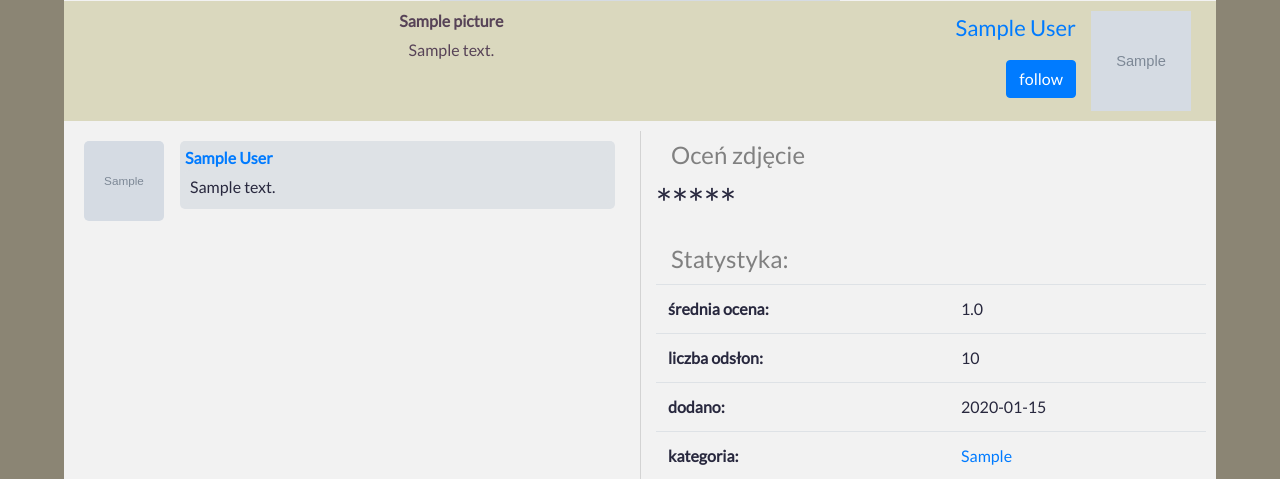
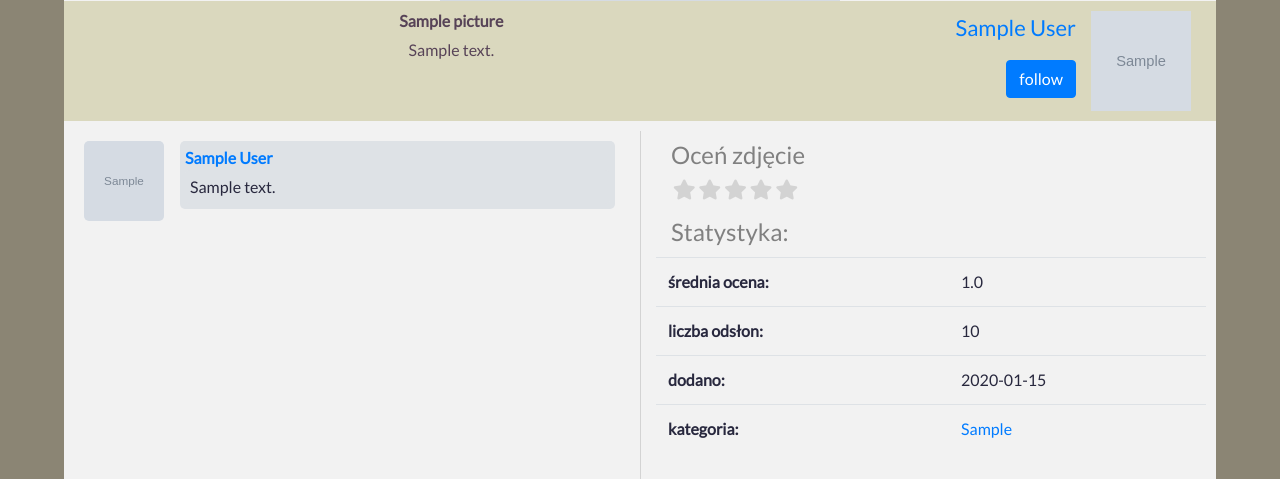
Before and after one commit to allVentures/fotoPX-Picture-Sharing-Application-, a Django app: a page that uses fotoPXapp/templates/picture_view.html in a window 1280 px wide. Shown: the part 438-917 px from the top of the page. Run offline with Django 3.2, Linux system fonts and the light colour scheme; tables that the repository leaves empty hold one stand-in row (values such as "Sample post"); grey boxes marked "Sample" are stand-in pictures; parts of the project's set-up code (start-up, migrations or seed data) failed here and were passed over; some libraries are stand-ins or nearby versions.

Commit message:
picture rating working (js, css, html) views to be updated

```diff
--- a/fotoPXapp/GlobalFunctions.py
+++ b/fotoPXapp/GlobalFunctions.py
@@ -17,6 +17,11 @@ def ReplacePolishCharacters(text):
 
 def RemoveSpecialCharacters(text):
     text = re.sub('[^A-Za-z0-9ąćęłńóśżź]+', ' ', text)
+    return text
+
+
+def TextInputCleanup(text):
+    text = re.sub('[^A-Za-z0-9ąćęłńóśżź.,?!-%@*/+]+', ' ', text)
     return text
 
 
--- a/fotoPXapp/static/css/styles.css
+++ b/fotoPXapp/static/css/styles.css
@@ -278,13 +278,38 @@ li.comments div {
     overflow: hidden;
 }
 
-.buttonAddComment{
+.buttonAddComment {
     float: right;
     margin-bottom: 4px;
 }
 
 .pictureComment {
     width: 100%;
+}
+
+/*--------------Picture Rating-----------------------------*/
+
+.PictureRating {
+    direction: rtl;
+    margin-left: 17px;
+}
+
+.PictureRating input {
+    position: absolute;
+    left: -999999px;
+}
+
+.PictureRating > label {
+    display: inline-block;
+    font-size: 20px;
+    color: lightgray;
+}
+
+.PictureRating > label:hover,
+.PictureRating > label:hover ~ label:before,
+.PictureRating > label.selected,
+.PictureRating > label.selected ~ label:before {
+    color: #f0ad4e;
 }
 
 /*-----------------USER PAGE----------------------------*/
--- a/fotoPXapp/static/js/scripts.js
+++ b/fotoPXapp/static/js/scripts.js
@@ -125,9 +125,7 @@ $(function () {
         img.src = src;
     });
 
-// all picture display flex end
-
-// Picture comments input size
+//--------------- Picture comments input size ---------------
     var $commentInput = $('.form-control.commentInput');
     $commentInput.on('input', function (e) {
         var scroll_height = $(this).get(0).scrollHeight;
@@ -142,7 +140,7 @@ $(function () {
         }
     });
 
-// Picture comments  - Add Comment
+// ---------------Picture comments  - Add Comment ---------------
     var $buttonComment = $('.buttonAddComment');
     $buttonComment.on('click', function (e) {
         var url = $(location).attr('href');
@@ -175,6 +173,26 @@ $(function () {
         $('#pictureCommentLi').after($new_comment);
     }
 
+    //----------Picture rating---------------
+
+    $('.PictureRating input').change(function () {
+        var url = $(location).attr('href');
+        var $radio = $(this);
+        var $rating = $radio.val();
+        $('.PictureRating .selected').removeClass('selected');
+        $radio.closest('label').addClass('selected');
+         $.ajax({
+            url: url,
+            data: {"rating": $rating},
+            type: "GET",
+            dataType: "json"
+        }).done(function (json) {
+            console.log("rating changed");
+        }).fail(function (xhr, status, err) {
+        }).always(function (xhr, status) {
+        });
+    });
+
 
 // --------------------JS END -------------------------
 });
--- a/fotoPXapp/templates/picture_view.html
+++ b/fotoPXapp/templates/picture_view.html
@@ -65,7 +65,25 @@
     </div>
     <div class="pictureExif col-6">
         <h4 class="pictureViewH4">Oceń zdjęcie</h4>
-        <h1>*****</h1>
+
+        <div class="PictureRating">
+            <label class="fas fa-star">
+                <input type="radio" name="rating" value="5" title="5 stars">
+            </label>
+            <label class="fas fa-star">
+                <input type="radio" name="rating" value="4" title="4 stars">
+            </label>
+            <label class="fas fa-star">
+                <input type="radio" name="rating" value="3" title="3 stars">
+            </label>
+            <label class="fas fa-star">
+                <input type="radio" name="rating" value="2" title="2 stars">
+            </label>
+            <label class="fas fa-star">
+                <input type="radio" name="rating" value="1" title="1 star">
+            </label>
+        </div>
+
         <h4 class="pictureViewH4">Statystyka:</h4>
         <table class="table">
             <tbody>
--- a/fotoPXapp/views.py
+++ b/fotoPXapp/views.py
@@ -1,5 +1,4 @@
 import random
-
 from django.contrib.auth import authenticate, login, logout
 from django.contrib.auth.mixins import LoginRequiredMixin
 from django.contrib.auth.models import User, Permission
@@ -15,7 +14,7 @@ from os import path, rename, remove
 from json import dumps
 from fotoPXapp.models import ExtendUser, Regions, Picture, PictureCategory, PictureTags, PictureRating, \
     PictureComment, Followers, Tags
-from fotoPXapp.GlobalFunctions import ReplacePolishCharacters, RemoveSpecialCharacters, GetExifData
+from fotoPXapp.GlobalFunctions import ReplacePolishCharacters, RemoveSpecialCharacters, GetExifData, TextInputCleanup
 from PIL import Image
 from fotoPXapp.forms import RegisterForm, LoginForm, AddPictureForm, AddComment
 
@@ -325,7 +324,9 @@ class AllPictures(View):
 class PictureView(View):
     def get(self, request, category_slug, picture_slug, id):
         form = AddComment()
+        picture_rating = request.GET.get('rating')
         picture_comment = str(request.GET.get('picture_comment'))
+        picture_comment = TextInputCleanup(picture_comment)
 
         if picture_comment != "None":
             new_comment = PictureComment.objects.create(commenter_id=request.user.id, comment=picture_comment,
@@ -337,10 +338,19 @@ class PictureView(View):
             response_data["commenter_slug"] = request.user.extenduser.slug
             return HttpResponse(dumps(response_data), content_type="application/json")
 
+        if picture_rating:
+            if PictureRating.objects.filter(rater_id=request.user.id, picture_id_id=id):
+                PictureRating.objects.filter(rater_id=request.user.id, picture_id_id=id).delete()
+            new_picture_rating = PictureRating.objects.create(rater_id=request.user.id, picture_id_id=id, rating=picture_rating)
+            # response_data = {}
+            # return HttpResponse(dumps(response_data), content_type="application/json")
+
+
         picture_to_display = Picture.objects.get(id=id)
         picture_owner_id = picture_to_display.picture_user_id_id
         picture_owner_info = ExtendUser.objects.get(user_id=picture_owner_id)
         picture_comments = PictureComment.objects.filter(picture_id_id=id)
+
         average_picture_rating = PictureRating.objects.filter(picture_id_id=id).aggregate(Avg('rating'))
         if average_picture_rating['rating__avg'] != None:
             average_picture_rating = round(average_picture_rating['rating__avg'], 2)
```
